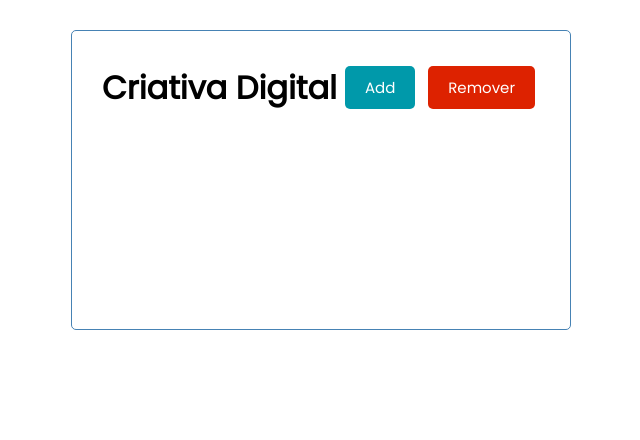
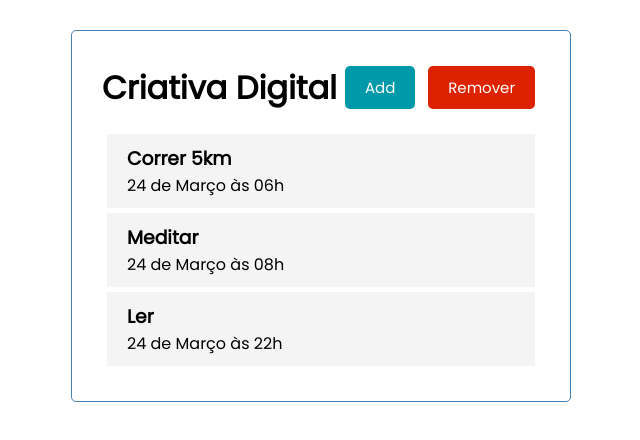
Before and after one commit to james-meneses/react-course, a React (Create React App) app: page / in a window 1280 px wide. Shown: the top 440 px of the page, without its empty margins (319-959 px from the left). Built offline with nearby package versions, Linux system fonts and the light colour scheme.

Commit message:
Implementando os componentes das Tarefas

```diff
--- a/src/App.js
+++ b/src/App.js
@@ -1,10 +1,35 @@
 import React from 'react'
+import {useState} from 'react'
 import Header from './components/Header'
+import Tasks from './components/Tasks'
 
 function App() {
+  const [tarefas, setTarefas] = useState([
+    {
+        id: 1,
+        titulo: 'Correr 5km',
+        data: '24 de Março às 06h',
+        lembrete: true
+    },
+    {
+        id: 2,
+        titulo: 'Meditar',
+        data: '24 de Março às 08h',
+        lembrete: true
+    },
+    {
+        id: 3,
+        titulo: 'Ler',
+        data: '24 de Março às 22h',
+        lembrete: true
+    }
+]
+)
+
   return (
     <div className="container">
       <Header  />
+      <Tasks tarefas={tarefas} />
     </div>
   );
 }
--- /dev/null
+++ b/src/components/Task.js
@@ -0,0 +1,12 @@
+import React from 'react'
+
+const Task = ({tarefa}) => {
+    return (
+        <div className="tarefa">
+            <h3>{tarefa.titulo}</h3>
+            <p>{tarefa.data}</p>
+        </div>
+    )
+}
+
+export default Task
--- /dev/null
+++ b/src/components/Tasks.js
@@ -0,0 +1,13 @@
+import Task from './Task'
+
+const Tasks = ({tarefas}) => {
+    return (
+        <>
+        { tarefas.map((tarefa) => (
+            <Task key={tarefa.id} tarefa={tarefa} />
+        )) }
+        </>
+    )
+}
+
+export default Tasks
--- a/src/index.css
+++ b/src/index.css
@@ -54,18 +54,18 @@ body {
   width: 100%;
 }
 
-.task {
+.tarefa {
   background: #f4f4f4;
   margin: 5px;
   padding: 10px 20px;
   cursor: pointer;
 }
 
-.task.reminder {
+.tarefa.lembrete {
   border-left: 5px solid green;
 }
 
-.task h3 {
+.tarefa h3 {
   display: flex;
   align-items: center;
   justify-content: space-between;
```
